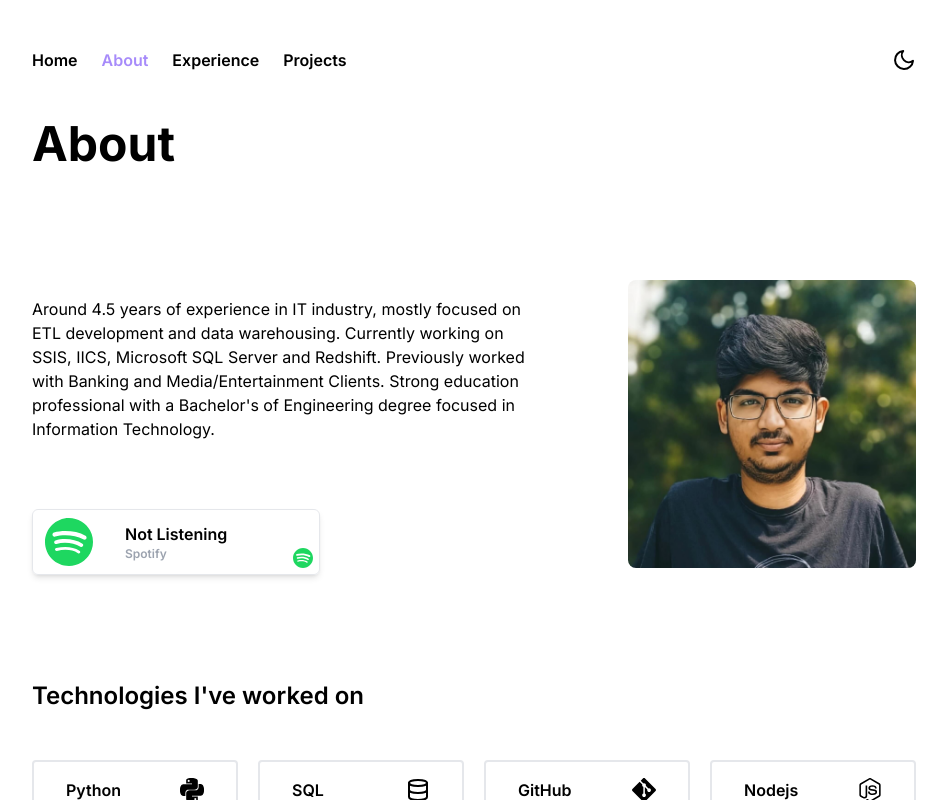
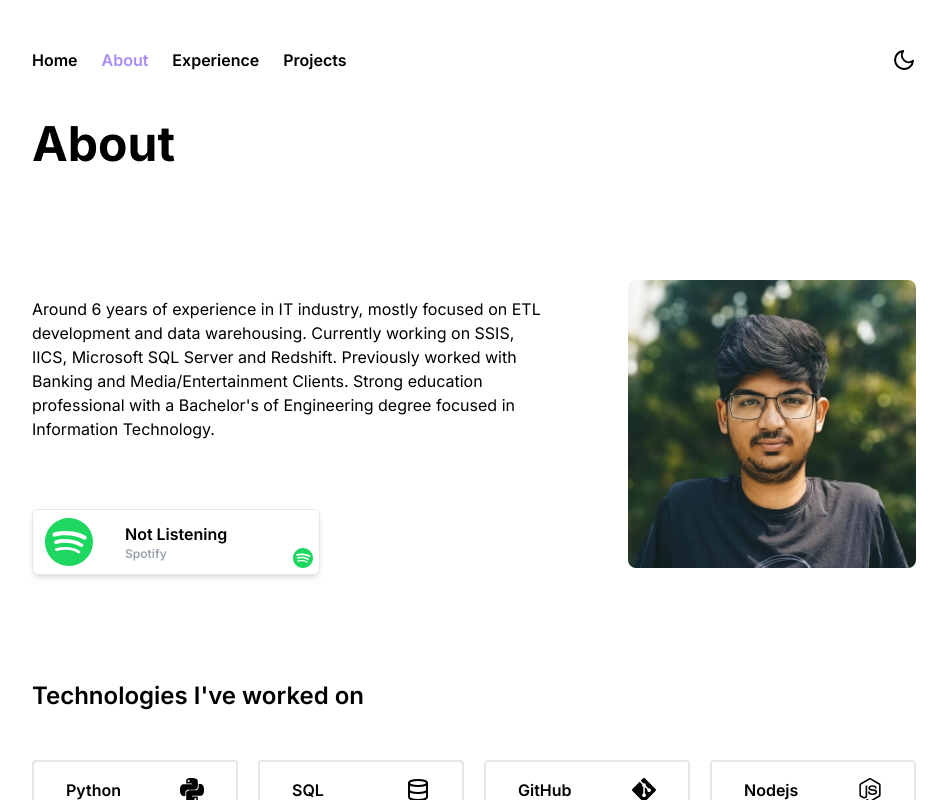
Before and after one commit to deepjyotiroy079/react-port-v4, a React (Create React App) app: page /about in a window 1280 px wide. Shown: the whole page, without its empty margins (166-1113 px from the left). Built offline with nearby package versions, Linux system fonts and the light colour scheme; no server answers.

Commit message:
updated experience

```diff
--- a/src/components/About/About.js
+++ b/src/components/About/About.js
@@ -26,7 +26,7 @@ const About = () => {
       <div className="container flex flex-col-reverse justify-center mx-auto sm:py-16 lg:py-4 lg:flex-row lg:justify-between">
         <div className="flex flex-col justify-center lg:max-w-md xl:max-w-lg">
           <p className="mt-6 font-normal sm:mb-12">
-            Around 4.5 years of experience in IT industry, mostly focused on ETL
+            Around 6 years of experience in IT industry, mostly focused on ETL
             development and data warehousing. Currently working on SSIS, IICS,
             Microsoft SQL Server and Redshift. Previously worked with Banking
             and Media/Entertainment Clients. Strong education professional with
```
